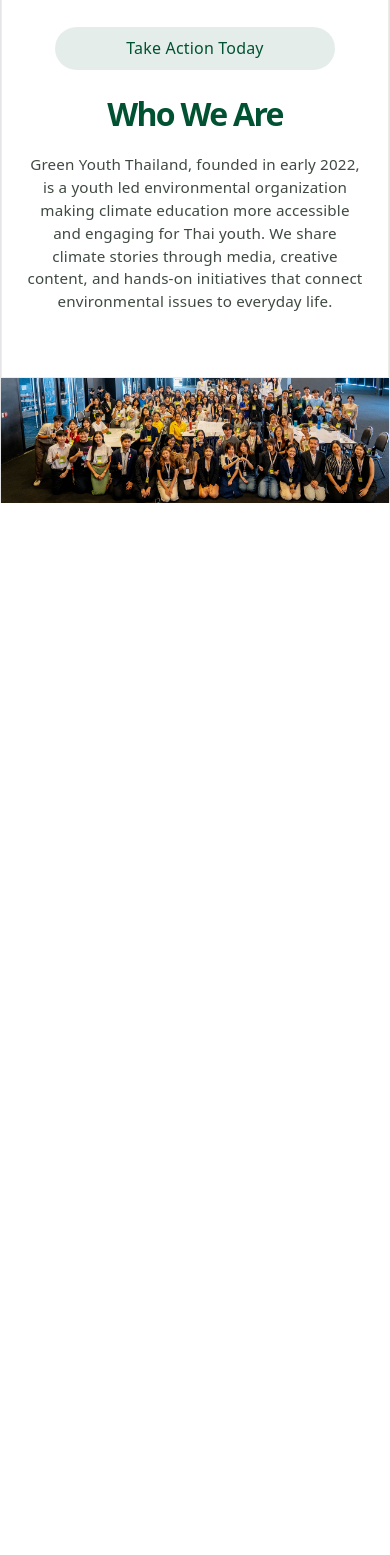
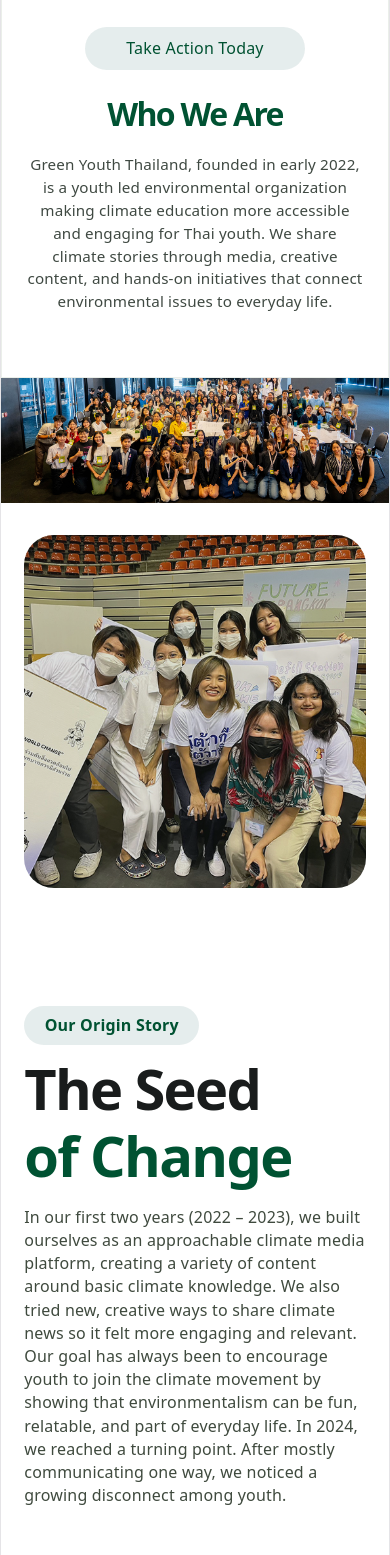
Before and after one commit to ItsMeSparker/Green_Youth_Website, a React (Vite) app: page / in a window 390 px wide. Shown: the part 1429-2984 px from the top of the page. Before the commit the page ends 1932 px from the top, so only its background shows below. Built offline with nearby package versions, Linux system fonts and the light colour scheme.

Commit message:
add the seed of change section

```diff
--- a/src/App.css
+++ b/src/App.css
@@ -257,7 +257,7 @@
 
 div.green_round_frame {
   border-radius: 30px;
-  background-color: #0052321A;
+  background-color: #00524f1a;
   padding: 10px 30px;
   display: flex;
   align-items: center;
@@ -336,7 +336,7 @@
 }
 
 .who-we-are .green_round_frame {
-  width: min(220px, 100%);
+  width: min(160px, 100%);
   margin: 0;
 }
 
@@ -349,6 +349,30 @@
 
 .gathering-art {
   min-height: 400px;
+}
+
+.the-seed-of-change {
+  padding: 60px 8%;
+  display: flex;
+  align-items: center;
+  justify-content: space-between;
+  flex-direction: row;
+  box-sizing: border-box;
+  gap: 60px;
+}
+
+.the-seed-of-change .green_round_frame {
+  width: min(135px, 80%);
+  margin: 10;
+  padding: 8px 20px;
+}
+
+.text-container{
+  flex: 1;
+  display: flex;
+  flex-direction: column;
+  align-items: flex-start;
+  gap: 30px
 }
 
 @media (max-width: 700px) {
@@ -640,4 +664,21 @@
     flex-direction: column;
     gap: 16px !important;
   }
+
+  .the-seed-of-change {
+    flex-direction: column; /* Forces the image and text to stack vertically */
+    align-items: center;    /* Centers the stacked items */
+    gap: 32px;              /* Reduces the large desktop gap for a tighter mobile feel */
+    padding: 32px 6%;       /* Matches the padding of your other mobile sections */
+  }
+
+  .the-seed-of-change .text-container {
+    align-items: center;    /* Centers the text horizontally on mobile */
+    text-align: center;     /* Ensures paragraph text is centered */
+  }
+
+  .the-seed-of-change img {
+    max-width: 100%;        /* Prevents the image from overflowing the phone screen */
+    height: auto;           /* Maintains the correct proportions */
+  }
 }
--- a/src/App.jsx
+++ b/src/App.jsx
@@ -1,5 +1,6 @@
 import yellow_girl from './assets/หัวเหลืองgurl.png';
 import gathering from './assets/gathering.png';
+import jomquan from './assets/JomQuan.png';
 import { BrowserRouter as Router, Routes, Route } from 'react-router-dom';
 import Header from "./Header";
 import About_Us from "./About_Us";
@@ -75,6 +76,38 @@
           alt="gathering"
         />
       </div>
+
+
+      <div className = "the-seed-of-change">
+        <div>
+          <img style = {{flex: 1, maxHeight: '380px', borderRadius: '30px'}}
+          src={jomquan}
+          alt="jomquan"
+        />
+        </div>
+
+        <div classname = "text-container">
+            <div className="green_round_frame">
+              <h3 style={{ color: '#005232', margin: 0, fontSize: '16px', fontWeight: 'bold'}}>Our Origin Story</h3>
+            </div>
+            <div style = {{display: 'flex', flexDirection: 'column', alignItems: 'flex-start', lineHeight: 1.1, marginTop: 10}}>
+              <h1 style = {{ color: '#191C1C', fontSize: '56px', fontWeight: 800, margin: 0}}> <span> The Seed </span> </h1>
+              <h1 style = {{ color: '#005232', fontSize: '56px', fontWeight: 800, margin: 0}}>  <span> of Change </span> </h1>
+            </div>
+            <div >
+              <h3 style = {{color: '#3F4A3E', textAlign: 'left', fontSize: '16px', fontWeight: 400}}>In our first two years (2022 – 2023), we built ourselves as an approachable climate media platform, creating a variety of
+                  content around basic climate knowledge. We also tried new, creative ways to share climate news so it felt more engaging
+                  and relevant. Our goal has always been to encourage youth
+                  to join the climate movement by showing that environmentalism can be fun, relatable, and part of everyday life.
+
+                  In 2024, we reached a turning point. After mostly communicating one way, we noticed a growing disconnect among youth.</h3>
+              </div>
+          </div>
+
+      </div>
+
+
+
     </>
   );
 }
```
Also changed, not shown: src/About_Us.jsx (line endings or trailing spaces), src/assets/JomQuan.png (added).
